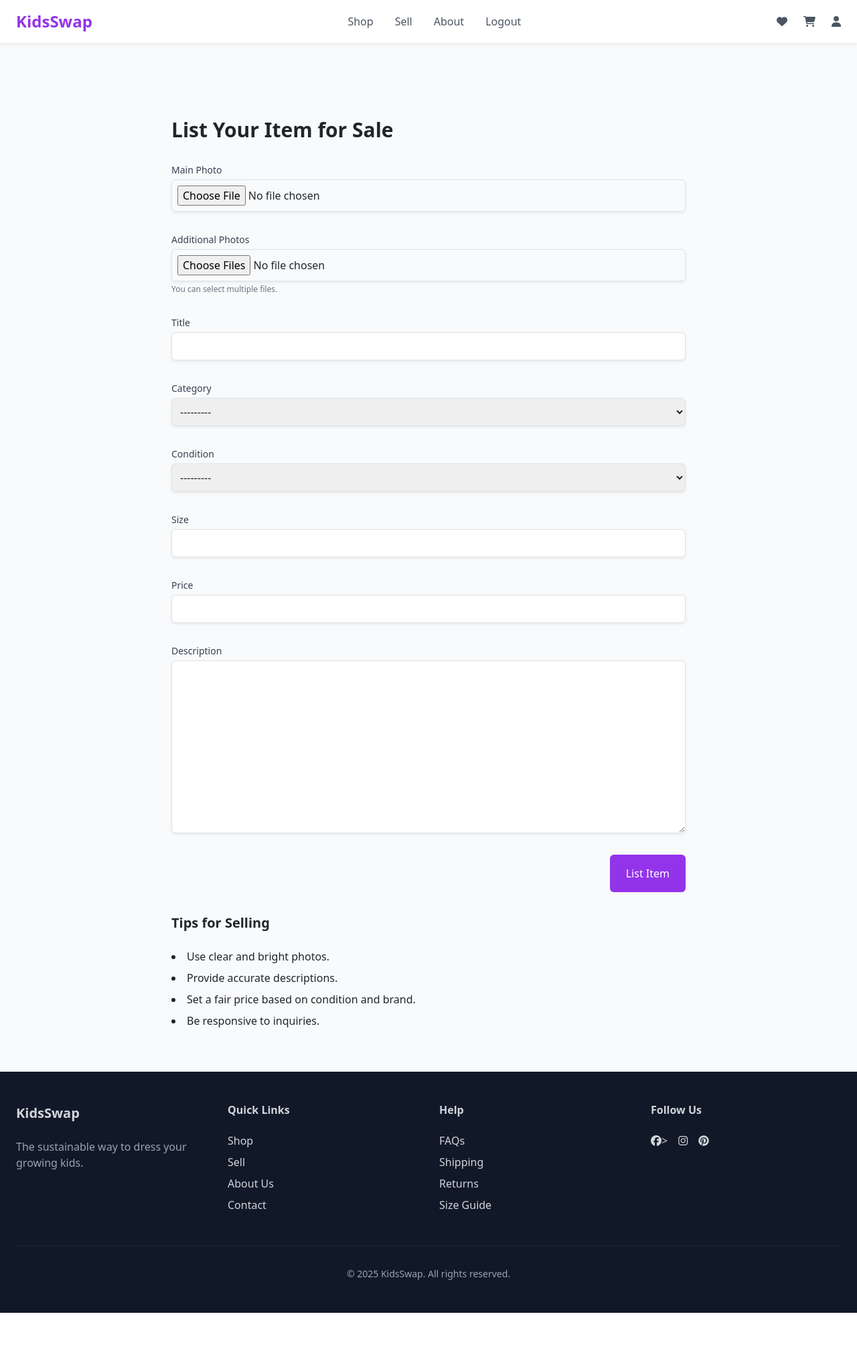
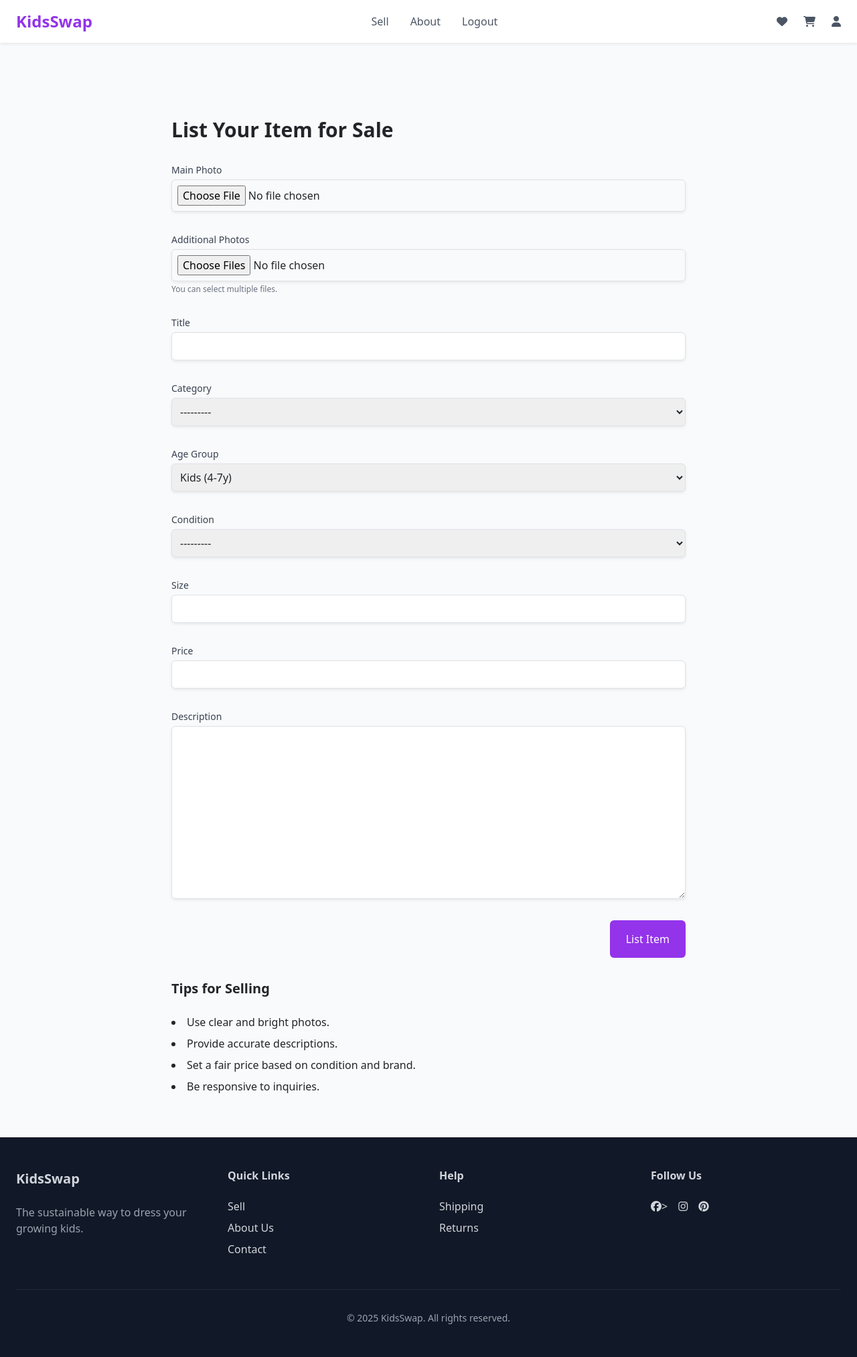
Before and after one commit to estii20/clothing_app, a Django app: page /add/ in a window 1280 px wide. Shown: the whole page at 67% size. Before the commit the page ends 1960 px from the top, so only its background shows below. Run offline with Django 5.2, Linux system fonts and the light colour scheme; a user stored in the database is signed in; some libraries are stand-ins or nearby versions.

Commit message:
Update item_list view and model to filter based on age

```diff
--- a/marketplace/forms.py
+++ b/marketplace/forms.py
@@ -6,7 +6,7 @@ from .models import ClothingItem, ShippingAddress
 class ClothingItemForm(forms.ModelForm):
     class Meta:
         model = ClothingItem
-        fields = ['title', 'description', 'price', 'category', 'condition', 'size', 'image', 'is_featured']
+        fields = ['title', 'age_group' , 'description', 'price', 'category', 'condition', 'size', 'image', 'is_featured']
 
 class CustomLoginForm(AuthenticationForm):
     username = forms.EmailField(widget=forms.EmailInput(attrs={
--- a/marketplace/models.py
+++ b/marketplace/models.py
@@ -18,6 +18,13 @@ class ClothingItem(models.Model):
         ('Well Loved', 'Well Loved'),
     ]
 
+    AGE_GROUP_CHOICES = [
+        ('baby', 'Baby (0-24m)'),
+        ('toddler', 'Toddler (2-4y)'),
+        ('kids', 'Kids (4-7y)'),
+        ('big_kids', 'Big Kids (8-12y)'),
+    ]
+
     seller = models.ForeignKey(User, on_delete=models.CASCADE)
     title = models.CharField(max_length=100)
     description = models.TextField()
@@ -26,6 +33,7 @@ class ClothingItem(models.Model):
     condition = models.CharField(max_length=20, choices=CONDITION_CHOICES)
     size = models.CharField(max_length=20)
     image = models.ImageField(upload_to='clothing_images/')
+    age_group = models.CharField(max_length=20, choices=AGE_GROUP_CHOICES, default='kids')
     is_featured = models.BooleanField(default=False)
     created_at = models.DateTimeField(auto_now_add=True)
 
--- a/marketplace/templates/marketplace/create_clothing_item.html
+++ b/marketplace/templates/marketplace/create_clothing_item.html
@@ -36,6 +36,12 @@
         <div>
           <label class="block text-sm font-medium text-gray-700 mb-1">Category</label>
           {{ item_form.category|add_class:"block w-full border border-gray-300 rounded-md shadow-sm p-2" }}
+        </div>
+
+        <!-- Age Group -->
+        <div>
+          <label class="block text-sm font-medium text-gray-700 mb-1">Age Group</label>
+          {{ item_form.age_group|add_class:"block w-full border border-gray-300 rounded-md shadow-sm p-2" }}
         </div>
 
         <!-- Condition -->
--- a/marketplace/views.py
+++ b/marketplace/views.py
@@ -26,7 +26,8 @@ def create_clothing_item(request):
             for img in request.FILES.getlist('images'):
                 ClothingImage.objects.create(item=item, image=img)
 
-            return redirect('item_detail', pk=item.pk)
+            return redirect('item_detail', item_id=item.pk)
+
     else:
         item_form = ClothingItemForm()
 
@@ -36,8 +37,23 @@ def create_clothing_item(request):
 
 
 def item_list(request):
-    items = ClothingItem.objects.all().order_by('-created_at')
-    return render(request, 'marketplace/item_list.html', {'items': items})
+    category = request.GET.get('category')
+    items = ClothingItem.objects.all()
+
+    if category == 'baby':
+        items = items.filter(age_group='baby')
+    elif category == 'toddler':
+        items = items.filter(age_group='toddler')
+    elif category == 'kids':
+        items = items.filter(age_group='kids')
+    elif category == 'big_kids':
+        items = items.filter(age_group='big_kids')
+
+    context = {
+        'items': items,
+        'selected_category': category,
+    }
+    return render(request, 'marketplace/item_list.html', context)
 
 
 def item_detail(request, item_id):
--- a/templates/base.html
+++ b/templates/base.html
@@ -7,8 +7,8 @@
     <meta charset="utf-8">
     <meta name="viewport" content="width=device-width, initial-scale=1">
     <meta name="description" content="Secondhand clothing, shoes, and accessories for babies and children.
-        Fast shipping, secure checkout, and great deals.">
-    <meta name="keywords" content="secondhand, clothing, fashion, online shopping, streetwear, apparel, accessories, trendy clothes, affordable fashion, ecommerce">
+        Fast shipping, secure checkout, and great deals. Buy and sell quality kids' fashion at KidsSwap.">
+    <meta name="keywords" content="buy and sell secondhand children's clothes, clothing, fashion, online shopping, streetwear, apparel, accessories, trendy clothes, affordable fashion, ecommerce">
     <meta name="Estelle" content="KidsSwap">
 
 
@@ -16,7 +16,8 @@
     <!-- Font Awesome -->
     <link rel="stylesheet" href="https://cdnjs.cloudflare.com/ajax/libs/font-awesome/6.5.0/css/all.min.css">
     <!-- Google Fonts -->
-    <link href="https://fonts.googleapis.com/css2?family=Inter:wght@100;200;300;500;600;700;800;900&display=swap" rel="stylesheet">
+    <link href="https://fonts.googleapis.com/css2?family=Inter:wght@100;200;300;500;600;700;800;900&display=swap"
+        rel="stylesheet">
     <!-- Bootstrap CSS CDN -->
     <link href="https://cdn.jsdelivr.net/npm/bootstrap@5.1.3/dist/css/bootstrap.min.css" rel="stylesheet">
     <!-- Tailwind CSS CDN -->
@@ -34,7 +35,6 @@
                 <div class="flex items-center justify-between h-16">
                     <a href="/" class="text-2xl font-bold text-purple-600">KidsSwap</a>
                     <nav class="hidden md:flex space-x-8">
-                        <a href="{% url 'item_list' %}" class="text-gray-600 hover:text-purple-600">Shop</a>
                         <a href="{% url 'create_clothing_item' %}" class="text-gray-600 hover:text-purple-600">Sell</a>
                         <a href="about.html" class="text-gray-600 hover:text-purple-600">About</a>
                         {% if user.is_authenticated %}
@@ -86,8 +86,7 @@
                     <div>
                         <h4 class="font-semibold mb-4">Quick Links</h4>
                         <ul class="space-y-2">
-                            <li><a href="#" class="hover:text-white">Shop</a></li>
-                            <li><a href="#" class="hover:text-white">Sell</a></li>
+                            <li><a href="{% url 'create_clothing_item' %}" class="hover:text-white">Sell</a></li>
                             <li><a href="#" class="hover:text-white">About Us</a></li>
                             <li><a href="#" class="hover:text-white">Contact</a></li>
                         </ul>
@@ -95,10 +94,8 @@
                     <div>
                         <h4 class="font-semibold mb-4">Help</h4>
                         <ul class="space-y-2">
-                            <li><a href="#" class="hover:text-white">FAQs</a></li>
                             <li><a href="#" class="hover:text-white">Shipping</a></li>
                             <li><a href="#" class="hover:text-white">Returns</a></li>
-                            <li><a href="#" class="hover:text-white">Size Guide</a></li>
                         </ul>
                     </div>
                     <div>
--- a/templates/registration/password_reset_complete.html
+++ b/templates/registration/password_reset_complete.html
@@ -1,4 +1,5 @@
 {% extends "base.html" %}
+{% load static %}
 {% load crispy_forms_tags %}
 
 {% block content %}
--- a/templates/registration/password_reset_confirm.html
+++ b/templates/registration/password_reset_confirm.html
@@ -1,4 +1,5 @@
 {% extends "base.html" %}
+{% load static %}
 {% load crispy_forms_tags %}
 
 {% block content %}
--- a/templates/registration/password_reset_done.html
+++ b/templates/registration/password_reset_done.html
@@ -1,4 +1,5 @@
 {% extends "base.html" %}
+{% load static %}
 {% load crispy_forms_tags %}
 
 {% block content %}
--- a/templates/registration/password_reset_form.html
+++ b/templates/registration/password_reset_form.html
@@ -1,4 +1,5 @@
 {% extends "base.html" %}
+{% load static %}
 {% load crispy_forms_tags %}
 
 {% block content %}
```
Also changed, not shown: marketplace/templates/marketplace/item_list.html (+11 -7 lines), db.sqlite3, marketplace/migrations/0005_clothingitem_age_group.py (added), media/clothing_images/extra/Estii20_logo.png (added), media/clothing_images/extra/estelle.1.JPG (added), media/clothing_images/extra/estelle_TUhCFgc.1.JPG (added), media/clothing_images/sarah-brown-oa7pqZmmhuA-unsplash_2gyPdKK.jpg (added), media/clothing_images/sarah-brown-oa7pqZmmhuA-unsplash_BZu7jeM.jpg (added), media/clothing_images/sarah-brown-oa7pqZmmhuA-unsplash_jSS3fmm.jpg (added).
